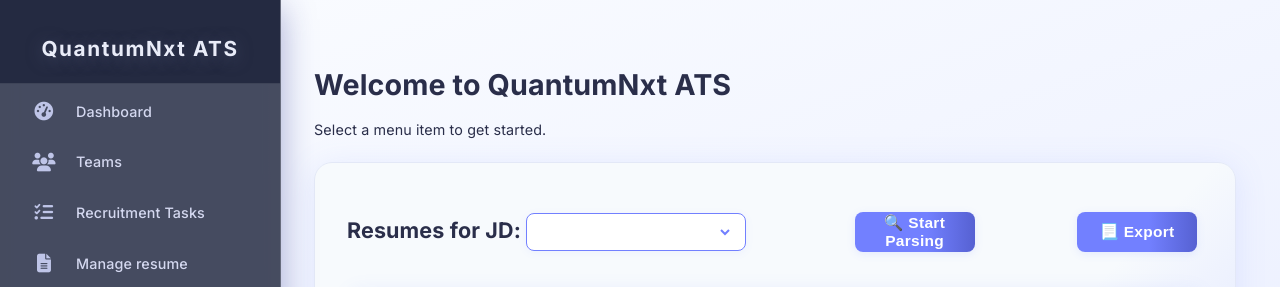
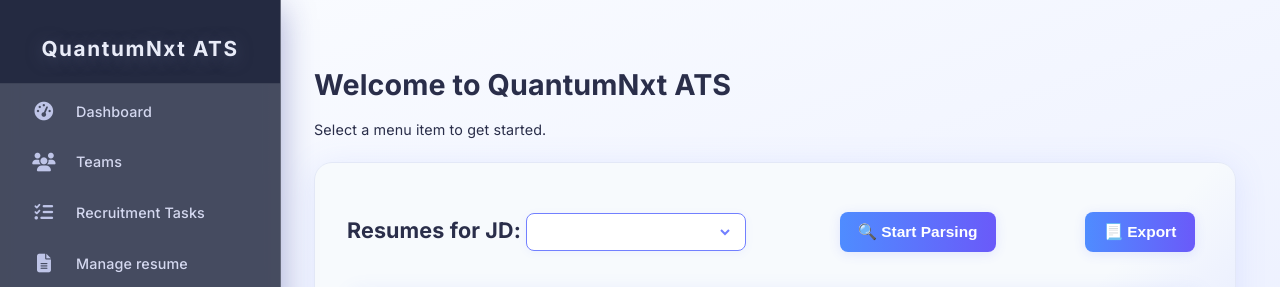
Before and after one commit to sant-anurag/QuantumNxt, a Django app: page /view_parse_resumes_page/ in a window 1280 px wide. Shown: the top 287 px of the page. Run offline with Django 5.2, Linux system fonts and the light colour scheme; data that the repository does not hold is empty.

Commit message:
parser installation - animations in progress

```diff
--- a/ats_tracker/static/css/view_parse_resumes.css
+++ b/ats_tracker/static/css/view_parse_resumes.css
@@ -175,50 +175,46 @@
 }
 
 /* Start Parsing button styling */
-#start-parse-btn {
-    background: linear-gradient(90deg, #7280ff 60%, #5661d2 100%);
+#start-parse-btn, .icon-btn.export-btn {
+    background: linear-gradient(90deg, #4f8cff 0%, #6a5af9 100%);
     color: #fff;
     font-weight: 600;
     border: none;
-    box-shadow: 0 2px 8px rgba(110,130,255,0.13);
-    width: 120px;
+    box-shadow: 0 2px 12px rgba(76, 90, 255, 0.13);
+    width: auto;
+    min-width: 110px;
     height: 40px;
+    font-size: 1.08em;
+    margin-left: 0;
+    margin-right: 0;
+    margin-inline: 8px;
+    padding: 0 18px;
     border-radius: 8px;
-    font-size: 1.08em;
-    letter-spacing: 0.02em;
-    margin-left: 12px;
-    margin-right: 0;
-    cursor: pointer;
     display: inline-flex;
     align-items: center;
     justify-content: center;
+    gap: 8px;
     transition: background 0.2s, color 0.2s, box-shadow 0.2s;
 }
 
-#start-parse-btn:hover {
-    background: linear-gradient(90deg, #5661d2 60%, #7280ff 100%);
+#start-parse-btn:hover, .icon-btn.export-btn:hover {
+    background: linear-gradient(90deg, #6a5af9 0%, #4f8cff 100%);
     color: #e6ebff;
-    box-shadow: 0 4px 16px rgba(86,97,210,0.18);
+    box-shadow: 0 4px 16px rgba(76, 90, 255, 0.18);
 }
 
-/* Export button styling */
-.icon-btn.export-btn {
-    background: linear-gradient(90deg, #7280ff 60%, #5661d2 100%);
-    color: #fff;
-    font-weight: 600;
-    border: none;
-    box-shadow: 0 2px 8px rgba(110,130,255,0.13);
-    transition: background 0.2s, color 0.2s, box-shadow 0.2s;
-    width: 120px;
-    height: 40px;
-    border-radius: 8px;
-    font-size: 1.08em;
-    letter-spacing: 0.02em;
-    margin-left: 18px;
-    cursor: pointer;
-    display: inline-flex;
-    align-items: center;
-    justify-content: center;
+#start-parse-btn .spinner {
+    width: 18px;
+    height: 18px;
+    border: 2px solid #fff;
+    border-top: 2px solid #5661d2;
+    border-radius: 50%;
+    animation: spin 0.8s linear infinite;
+    display: inline-block;
+    vertical-align: middle;
+}
+@keyframes spin {
+    to { transform: rotate(360deg); }
 }
 
 .icon-btn.export-btn:hover {
--- a/ats_tracker/static/js/view_parse_resumes.js
+++ b/ats_tracker/static/js/view_parse_resumes.js
@@ -68,12 +68,30 @@ document.getElementById('export-btn').onclick = function() {
     window.location.href = `/export_resumes_excel/?jd_id=${jdId}`;
 };
 
-document.getElementById('start-parse-btn').onclick = function() {
+
+const startBtn = document.getElementById('start-parse-btn');
+const exportBtn = document.getElementById('export-btn');
+let parsingInProgress = false;
+
+startBtn.onclick = function() {
+    if (parsingInProgress) return; // Prevent double click
+    parsingInProgress = true;
+    startBtn.innerHTML = `<span class="spinner"></span> Stop Parsing`;
+    startBtn.disabled = true;
+    exportBtn.disabled = true;
+
     const jdId = document.getElementById('jd-select').value;
     if (!jdId) return;
+
     fetch(`/parse_resumes/?jd_id=${jdId}`)
         .then(res => res.json())
         .then(data => {
             renderTable(data.resumes || []);
+        })
+        .finally(() => {
+            parsingInProgress = false;
+            startBtn.innerHTML = `&#128269; Start Parsing`;
+            startBtn.disabled = false;
+            exportBtn.disabled = false;
         });
 };
```
